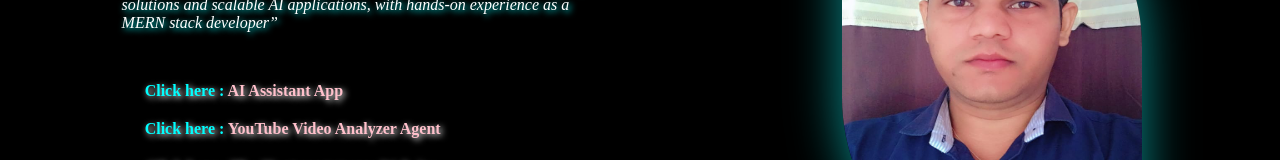
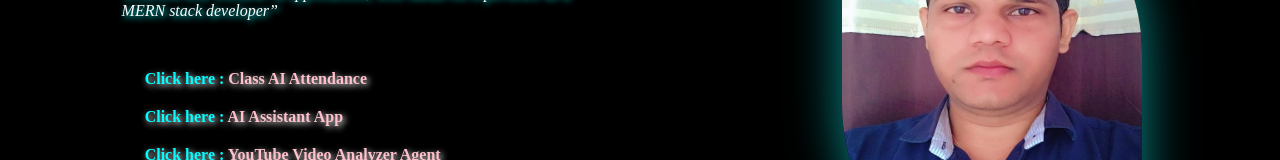
Before and after one commit to Sanjeev-debug/sanjeev_portfolio_63, a React (Vite) app in the folder frontend/: page / in a window 1280 px wide. Shown: the part 304-464 px from the top of the page. Built offline with nearby package versions, Linux system fonts and the light colour scheme; no server answers.

Commit message:
resume change

```diff
--- a/frontend/src/pages/Home.jsx
+++ b/frontend/src/pages/Home.jsx
@@ -5,7 +5,7 @@ import Button from '@mui/material/Button';
 import { ReactTyped } from 'react-typed';
 
 import LinesMove from '../components/LinesMove';
-import resumePDF from '../assets/sanjeev_kumar_resume.pdf'
+import resumePDF from '../assets/Sanjeev_kumar_AI_resume.pdf'
 import Contact from '../components/Contact';
 import Divider from '../components/Divider';
 import Skills from '../components/Skills';
@@ -34,8 +34,9 @@ const Home = () => {
             </h3>
 
             <p><i>“Focused on Machine Learning and Deep Learning, I create intelligent solutions and scalable AI applications, with hands-on experience as a MERN stack developer”</i></p>
+            <h4>Click here : <a href="https://smart-class-attend-landing-page.vercel.app/"  target="_blank" >Class AI Attendance </a></h4>
             <h4>Click here : <a href="https://ai-assistance-app-111.onrender.com/"  target="_blank" >AI Assistant App </a></h4>
-            <h4>Click here : <a href="https://sanjeev-debug-youtube-video-analyzer-agent-app-2kztxw.streamlit.app//"  target="_blank" >YouTube Video Analyzer Agent</a></h4>
+            <h4>Click here : <a href="https://youtubevideoanalyzersp.streamlit.app/"  target="_blank" >YouTube Video Analyzer Agent</a></h4>
             <h4>Click here : <a href="https://the-haat-ecommerce-website-1.onrender.com/"  target="_blank" >The-Haat ecommerce Website</a></h4>
             <div className='homeButton' >
               <div className='contactButton'   > <Link to={"/contactMe"} className='contactLink' > <i>Contact Me</i> </Link></div>
```
Also changed, not shown: 2 other files (tests, documents, lock files or other folders).
